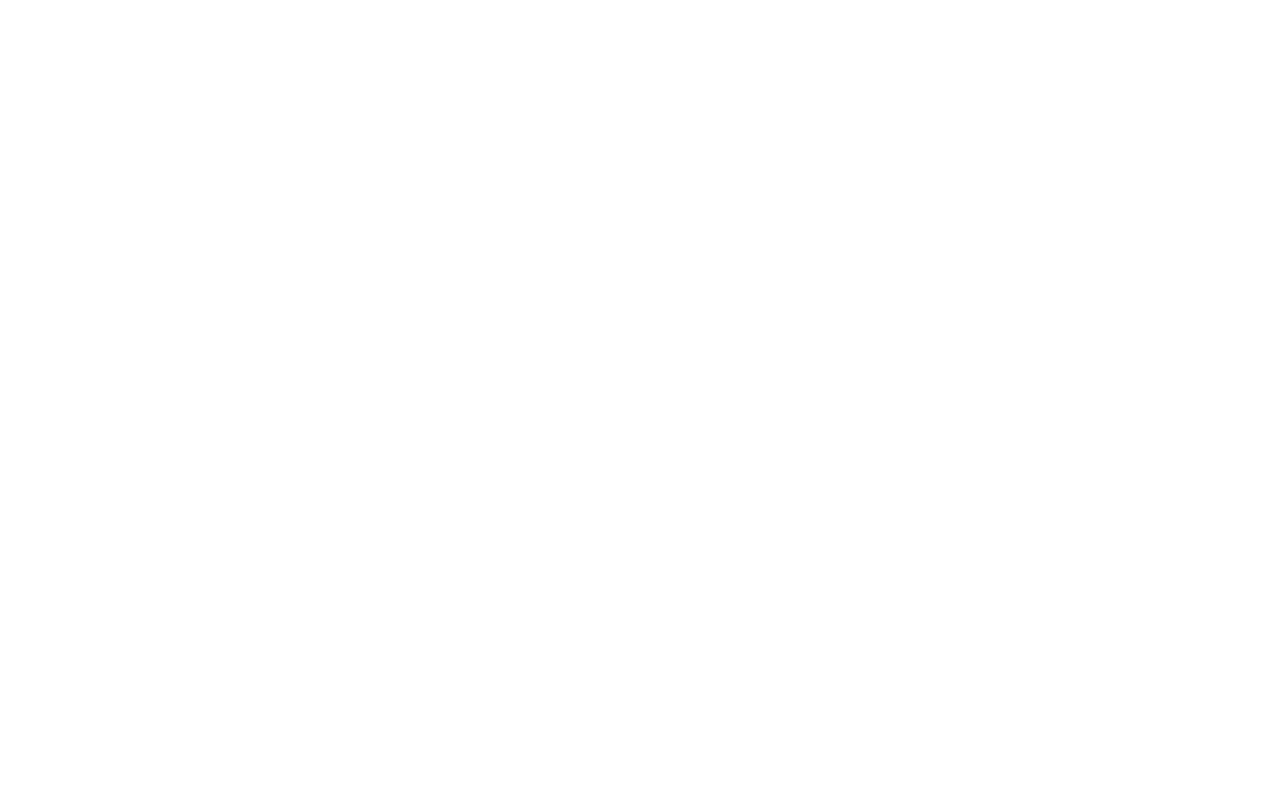
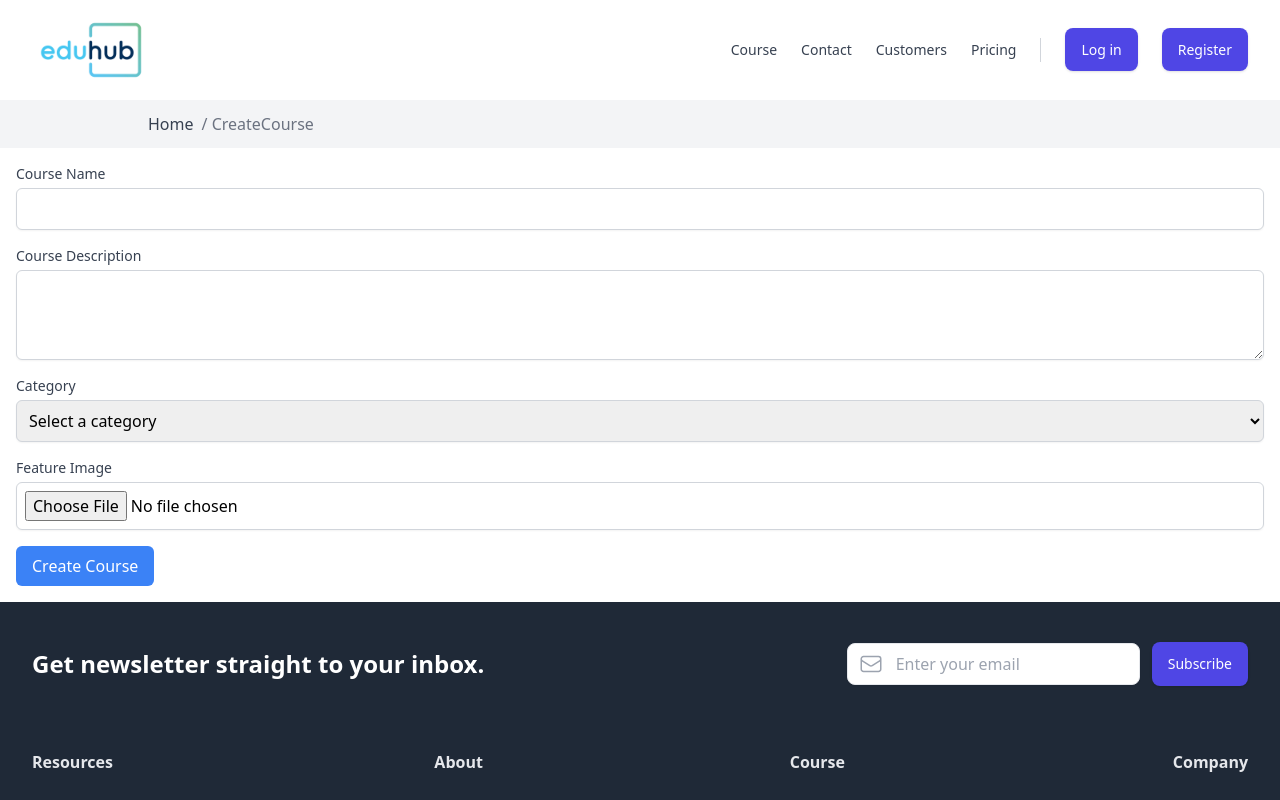
Before and after one commit to Toan66/eduhub, a React (Vite) app: page /CreateCourse in a window 1280 px wide. Shown: the top 800 px of the page. Built offline with nearby package versions, Linux system fonts and the light colour scheme; no server answers.

Commit message:
createCourse

```diff
--- a/src/App.jsx
+++ b/src/App.jsx
@@ -8,6 +8,7 @@ import Courses from './Pages/Courses';
 import Unauthorized from './Pages/Unauthorize';
 import RequireAuth from './Components/RequireAuth';
 import Dashboard from './Pages/Dashboard';
+import CreateCourse from './Pages/CreateCourse';
 
 function App() {
 	return (
@@ -19,9 +20,10 @@ function App() {
 				<Route path="Course" element={<Courses />} />
 				<Route path="/" element={<Home />} />
 				<Route path="Course/:courseId" element={<CourseDetail />} />
-				<Route path="register" element={<Register />} />
-				<Route path="unauthorized" element={<Unauthorized />} />
-				<Route path="login" element={<Login />} />
+				<Route path="Register" element={<Register />} />
+				<Route path="Unauthorized" element={<Unauthorized />} />
+				<Route path="Login" element={<Login />} />
+				<Route path="CreateCourse" element={<CreateCourse />} />
 
 				{/* private routes */}
 				<Route element={<RequireAuth allowedRoles={["Teacher", "Admin", "Student"]} />}>
--- a/src/Components/Layouts/Header.jsx
+++ b/src/Components/Layouts/Header.jsx
@@ -40,7 +40,7 @@ export default () => {
         { title: "Pricing", path: "#" }
     ]
 
-    const handleLinkClick = async () => {
+    const logoutHandle = async () => {
         try {
             // Gửi yêu cầu đăng xuất tới server
             const response = await axios.post('https://localhost:7291/api/Auth/logout', { withCredentials: true });
@@ -136,37 +136,37 @@ export default () => {
 
                                 </>
                                 :
-                                <li className=" inline-block">
-                                    <div className="inline-block items-center font-medium text-base mr-2">Hello {userName}</div>
-                                    <Link to="/Dashboard" className="inline-block py-3 px-4 font-medium text-center text">Dashboard</Link>
-                                    <button onClick={handleLinkClick} className="inline-block py-3 px-4 font-medium text-center text-white bg-indigo-600 hover:bg-indigo-500 active:bg-indigo-700 active:shadow-none rounded-lg shadow md:inline">
-                                        Log out
-                                    </button>
-                                </li>
-                            }
+                                <li className="flex items-center">
+                                    <div className="inline-block text-center text-base font-medium  mr-2">Hello {userName}</div>
 
-
-
-                            <div class="relative inline-block text-left sm:hidden xl:!block">
+                                    <div class="relative text-left sm:hidden xl:!block">
                                         <div class="group">
                                             <button type="button"
                                                 class="inline-flex justify-center items-center w-full px-4 py-2 text-sm font-medium text-white bg-gray-800 hover:bg-gray-700 focus:outline-none focus:bg-gray-700">
-                                        Open Menu
+                                                Option
                                                 <svg class="w-4 h-4 ml-2 -mr-1" xmlns="http://www.w3.org/2000/svg" viewBox="0 0 20 20" fill="currentColor">
                                                     <path fill-rule="evenodd" d="M10 12l-5-5h10l-5 5z" />
                                                 </svg>
                                             </button>
 
                                             <div
-                                        class="absolute right-0 w-40 mt-1 origin-top-left bg-white divide-y divide-gray-100 rounded-md shadow-lg opacity-0 invisible group-hover:opacity-100 group-hover:visible transition duration-300">
+                                                class="absolute right-0 w-40 origin-top-left bg-white divide-y divide-gray-100 rounded-md shadow-lg opacity-0 invisible group-hover:opacity-100 group-hover:visible transition duration-300">
                                                 <div class="py-1">
-                                            <a href="#" class="block px-4 py-2 text-sm text-gray-700 hover:bg-gray-100">Option 1</a>
-                                            <a href="#" class="block px-4 py-2 text-sm text-gray-700 hover:bg-gray-100">Option 2</a>
-                                            <a href="#" class="block px-4 py-2 text-sm text-gray-700 hover:bg-gray-100">Option 3</a>
+                                                    <Link to="/Dashboard" class="block px-4 py-2 text-sm text-gray-700 hover:bg-gray-100">DashBoard</Link>
+                                                    <Link href="#" class="block px-4 py-2 text-sm text-gray-700 hover:bg-gray-100">LogOut</Link>
+                                                    <button onClick={logoutHandle} class="block px-4 py-2 text-sm text-gray-700 hover:bg-gray-100">Log out</button>
                                                 </div>
                                             </div>
                                         </div>
                                     </div>
+                                </li>
+
+
+                            }
+
+
+
+
 
 
 
--- /dev/null
+++ b/src/Pages/CreateCourse.jsx
@@ -0,0 +1,93 @@
+import React, { useState } from 'react';
+import axios from 'axios';
+import { ref, uploadBytesResumable, getDownloadURL } from 'firebase/storage';
+import { storage } from '../firebase.jsx';
+
+function CreateCourse() {
+    const [courseName, setCourseName] = useState('');
+    const [courseDescription, setCourseDescription] = useState('');
+    const [categoryId, setCategoryId] = useState('');
+    const [featureImage, setFeatureImage] = useState(null);
+
+    const handleImageChange = (e) => {
+        if (e.target.files[0]) {
+            setFeatureImage(e.target.files[0]);
+        }
+    };
+
+    const handleSubmit = (e) => {
+        e.preventDefault();
+        if (!featureImage) {
+            console.error('No image selected');
+            return;
+        }
+        const imageRef = ref(storage, `featureImages/${featureImage.name}`);
+        const uploadTask = uploadBytesResumable(imageRef, featureImage);
+
+        uploadTask.on(
+            'state_changed',
+            (snapshot) => {
+                // Optional: Handle upload progress
+            },
+            (error) => {
+                // Handle unsuccessful uploads
+                console.error('Upload failed:', error);
+            },
+            () => {
+                // Handle successful uploads on complete
+                getDownloadURL(uploadTask.snapshot.ref).then((downloadURL) => {
+                    console.log('File available at', downloadURL);
+                    setFeatureImage(downloadURL);
+                    axios.post('https://localhost:7291/api/Course/', {
+                        teacherId: 4, // This will be replaced with the actual teacher ID from JWT
+                        courseName: courseName,
+                        courseDescription: courseDescription,
+                        categoryId: categoryId,
+                        featureImage: featureImage,
+                        approvalStatus: false
+                    }, { withCredentials: true }).then(response => {
+                        console.log(response.data);
+                    }).catch(error => {
+                        console.error('Error creating course:', error);
+                    });
+                });
+            }
+        );
+    };
+
+    return (
+        <div className="container  mx-auto p-4">
+            <form onSubmit={handleSubmit} className="space-y-4">
+                <div>
+                    <label htmlFor="courseName" className="block text-sm font-medium text-gray-700">Course Name</label>
+                    <input type="text" id="courseName" value={courseName} onChange={(e) => setCourseName(e.target.value)} className="mt-1 block w-full border border-gray-300 rounded-md shadow-sm p-2" />
+                </div>
+                <div>
+                    <label htmlFor="courseDescription" className="block text-sm font-medium text-gray-700">Course Description</label>
+                    <textarea id="courseDescription" value={courseDescription} onChange={(e) => setCourseDescription(e.target.value)} className="mt-1 block w-full border border-gray-300 rounded-md shadow-sm p-2" rows="3"></textarea>
+                </div>
+                <div>
+                    <label htmlFor="categoryId" className="block text-sm font-medium text-gray-700">Category</label>
+                    <select id="categoryId" value={categoryId} onChange={(e) => setCategoryId(e.target.value)} className="mt-1 block w-full border border-gray-300 rounded-md shadow-sm p-2">
+                        <option value="">Select a category</option>
+                        {/* Populate with actual category options */}
+                        <option value="1">Programming</option>
+                        <option value="2">Skill Development</option>
+                        <option value="3">Marketing</option>
+                        <option value="4">Music</option>
+
+                        {/* Add more categories as needed */}
+                    </select>
+                </div>
+                <div>
+                    <label htmlFor="featureImage" className="block text-sm font-medium text-gray-700">Feature Image</label>
+                    <input type="file" id="featureImage" onChange={handleImageChange} className="mt-1 block w-full border border-gray-300 rounded-md shadow-sm p-2" />
+                </div>
+                {/* Submit button */}
+                <button type="submit" className="px-4 py-2 bg-blue-500 text-white rounded-md hover:bg-blue-700">Create Course</button>
+            </form>
+        </div>
+    );
+}
+
+export default CreateCourse;
```
Lines whose indentation alone changed are shown as unchanged.
